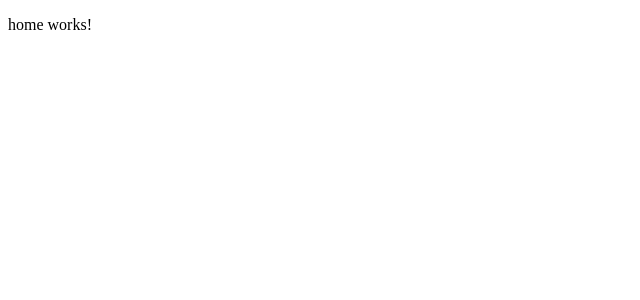
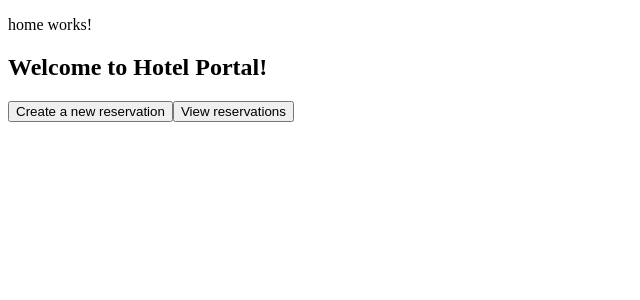
Before and after one commit to rgerero/hotel-app-ng, an Angular app: page / in a window 1280 px wide. Shown: the top 300 px of the page, without its empty margins (0-640 px from the left). Built offline with nearby package versions, Linux system fonts and the light colour scheme.

Commit message:
build a simple navigation

```diff
--- a/src/app/app.module.ts
+++ b/src/app/app.module.ts
@@ -3,6 +3,8 @@
 
 import { AppRoutingModule } from './app-routing.module';
 import { AppComponent } from './app.component';
+import { HomeModule } from './home/home.module';
+import { ReservationModule } from './reservation/reservation.module';
 
 @NgModule({
   declarations: [
@@ -10,7 +12,9 @@
   ],
   imports: [
     BrowserModule,
-    AppRoutingModule
+    AppRoutingModule,
+    HomeModule,
+    ReservationModule
   ],
   providers: [],
   bootstrap: [AppComponent]
--- a/src/app/home/home.component.html
+++ b/src/app/home/home.component.html
@@ -1 +1,6 @@
 <p>home works!</p>
+<div>
+    <h2>Welcome to Hotel Portal!</h2>
+    <button [routerLink]="['/new']">Create a new reservation</button>
+    <button>View reservations</button>
+</div>
--- a/src/app/home/home.module.ts
+++ b/src/app/home/home.module.ts
@@ -1,7 +1,7 @@
 import { NgModule } from '@angular/core';
 import { CommonModule } from '@angular/common';
 import { HomeComponent } from './home.component';
-
+import { RouterModule } from '@angular/router';
 
 
 @NgModule({
@@ -9,7 +9,7 @@
     HomeComponent
   ],
   imports: [
-    CommonModule
+    CommonModule, RouterModule
   ]
 })
 export class HomeModule { }
```
